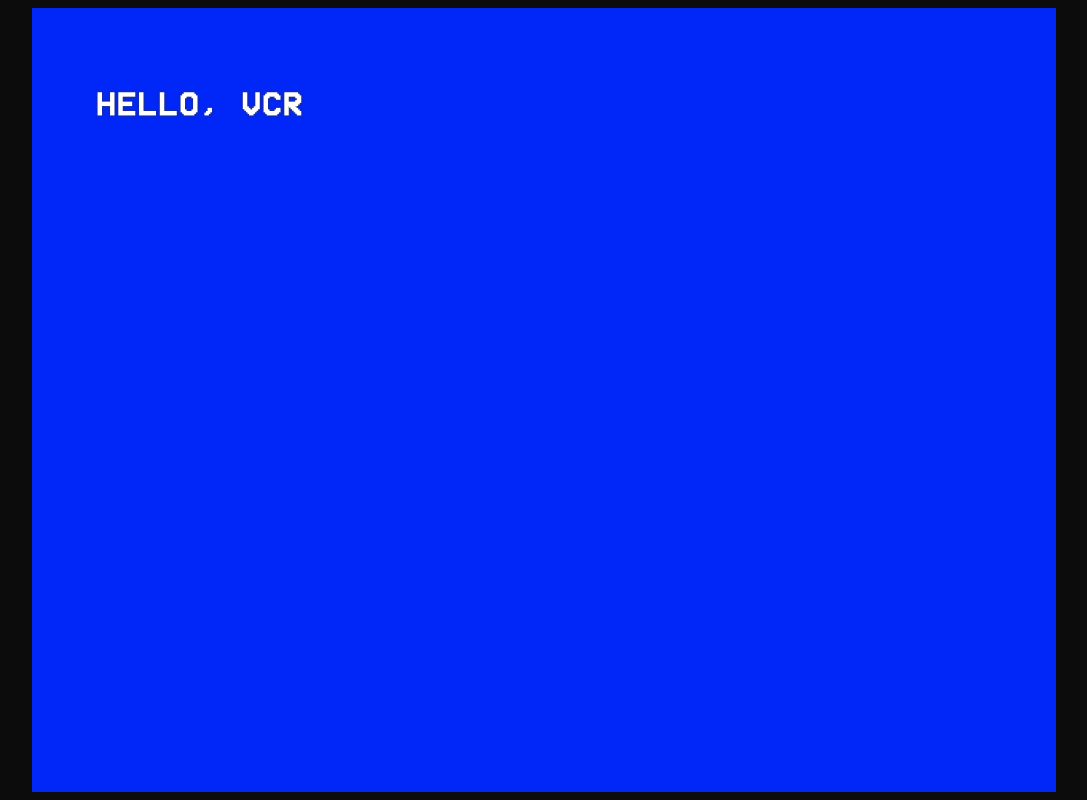
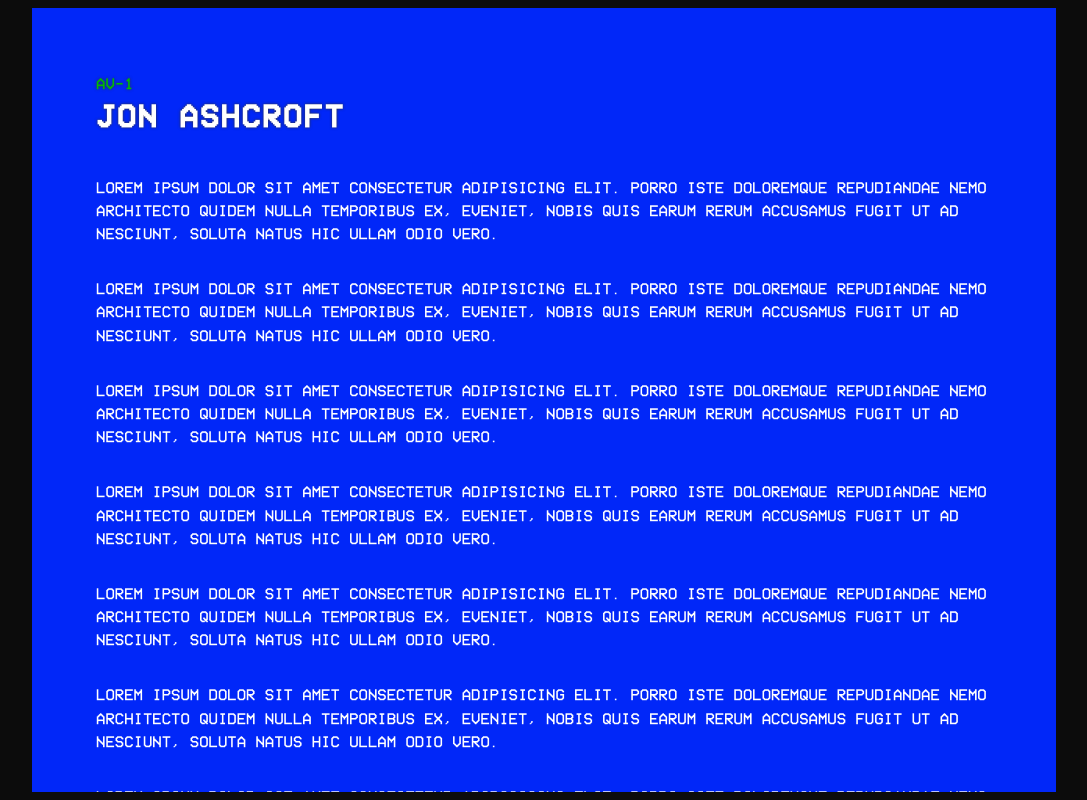
Before and after one commit to jonashcroft/jonashcroft, a Nuxt app: page / in a window 1280 px wide. Shown: the whole page, without its empty margins (96-1183 px from the left). Built offline with nearby package versions, Linux system fonts and the light colour scheme; no server answers.

Commit message:
BUILD: Add various mixin for link and focus hover, basic tabs

```diff
--- a/assets/styles/components/vcr.scss
+++ b/assets/styles/components/vcr.scss
@@ -11,6 +11,17 @@
   will-change: transform;
   animation: turn-on 4s linear;
   line-height: 1.45;
+  overflow: scroll;
+
+  a {
+    @include highlight;
+  }
+
+  * {
+    &:focus {
+      @include highlight;
+    }
+  }
 
   &__init {
     position: absolute;
@@ -53,6 +64,9 @@
   }
 
   &__track-details{
+    display: flex;
+    flex-direction: column;
+    justify-content: space-between;
 
     .track-about {
       display: block;
@@ -73,8 +87,8 @@
     img {
       image-rendering: pixelated;
       margin-right: remFont(24);
-      width: 175px;
-      height: 175px;
+      width: 120px;
+      height: 120px;
     }
   }
 
@@ -83,7 +97,6 @@
     display: flex;
     flex-direction: column;
     justify-content: space-between;
-    height: 100%;
     width: 100%;
   }
 }
--- a/assets/styles/global/_animations.scss
+++ b/assets/styles/global/_animations.scss
@@ -94,3 +94,17 @@ Maybe see if we can make this cleaner
     opacity:1;
   }
 }
+
+/*-------------
+VCR Link effects
+--------------*/
+
+@mixin highlight(){
+  @content;
+
+  &:hover, &:focus{
+      background: $COLOR_SCREEN_LINK_HIGHLIGHT;
+      color: #fff;
+      transform: translatex(5px);
+  }
+}
--- a/assets/styles/global/_config.scss
+++ b/assets/styles/global/_config.scss
@@ -1,6 +1,7 @@
 // px to em conversion
 $SIZE_BODY_DEFAULT: 16;
 $COLOR_SCREEN_BACKGROUND: #0127f8;
+$COLOR_SCREEN_LINK_HIGHLIGHT: #EA3EE3;
 
 @function remFont($size) {
   $remSize: $size / #{$SIZE_BODY_DEFAULT};
--- a/components/Vcr.vue
+++ b/components/Vcr.vue
@@ -6,7 +6,59 @@
   >
     <div class="container">
       <div class="tv-screen__init">AV-1</div>
-      <h1 class="tv-screen__white-text tv-screen__intro-heading">hello, vcr</h1>
+      <h1 class="tv-screen__white-text tv-screen__intro-heading" tabindex="0">
+        Jon Ashcroft
+      </h1>
+
+      <p>
+        Lorem ipsum dolor sit amet consectetur adipisicing elit. Porro iste
+        doloremque repudiandae nemo architecto quidem nulla temporibus ex,
+        eveniet, nobis quis earum rerum accusamus fugit ut ad nesciunt, soluta
+        natus hic ullam odio vero.
+      </p>
+
+      <p>
+        Lorem ipsum dolor sit amet consectetur adipisicing elit. Porro iste
+        doloremque repudiandae nemo architecto quidem nulla temporibus ex,
+        eveniet, nobis quis earum rerum accusamus fugit ut ad nesciunt, soluta
+        natus hic ullam odio vero.
+      </p>
+
+      <p>
+        Lorem ipsum dolor sit amet consectetur adipisicing elit. Porro iste
+        doloremque repudiandae nemo architecto quidem nulla temporibus ex,
+        eveniet, nobis quis earum rerum accusamus fugit ut ad nesciunt, soluta
+        natus hic ullam odio vero.
+      </p>
+
+      <p>
+        Lorem ipsum dolor sit amet consectetur adipisicing elit. Porro iste
+        doloremque repudiandae nemo architecto quidem nulla temporibus ex,
+        eveniet, nobis quis earum rerum accusamus fugit ut ad nesciunt, soluta
+        natus hic ullam odio vero.
+      </p>
+
+      <p>
+        Lorem ipsum dolor sit amet consectetur adipisicing elit. Porro iste
+        doloremque repudiandae nemo architecto quidem nulla temporibus ex,
+        eveniet, nobis quis earum rerum accusamus fugit ut ad nesciunt, soluta
+        natus hic ullam odio vero.
+      </p>
+
+      <p>
+        Lorem ipsum dolor sit amet consectetur adipisicing elit. Porro iste
+        doloremque repudiandae nemo architecto quidem nulla temporibus ex,
+        eveniet, nobis quis earum rerum accusamus fugit ut ad nesciunt, soluta
+        natus hic ullam odio vero.
+      </p>
+
+      <p>
+        Lorem ipsum dolor sit amet consectetur adipisicing elit. Porro iste
+        doloremque repudiandae nemo architecto quidem nulla temporibus ex,
+        eveniet, nobis quis earum rerum accusamus fugit ut ad nesciunt, soluta
+        natus hic ullam odio vero.
+      </p>
+
       <NowPlaying @updateColours="doColours" />
     </div>
   </div>
```
